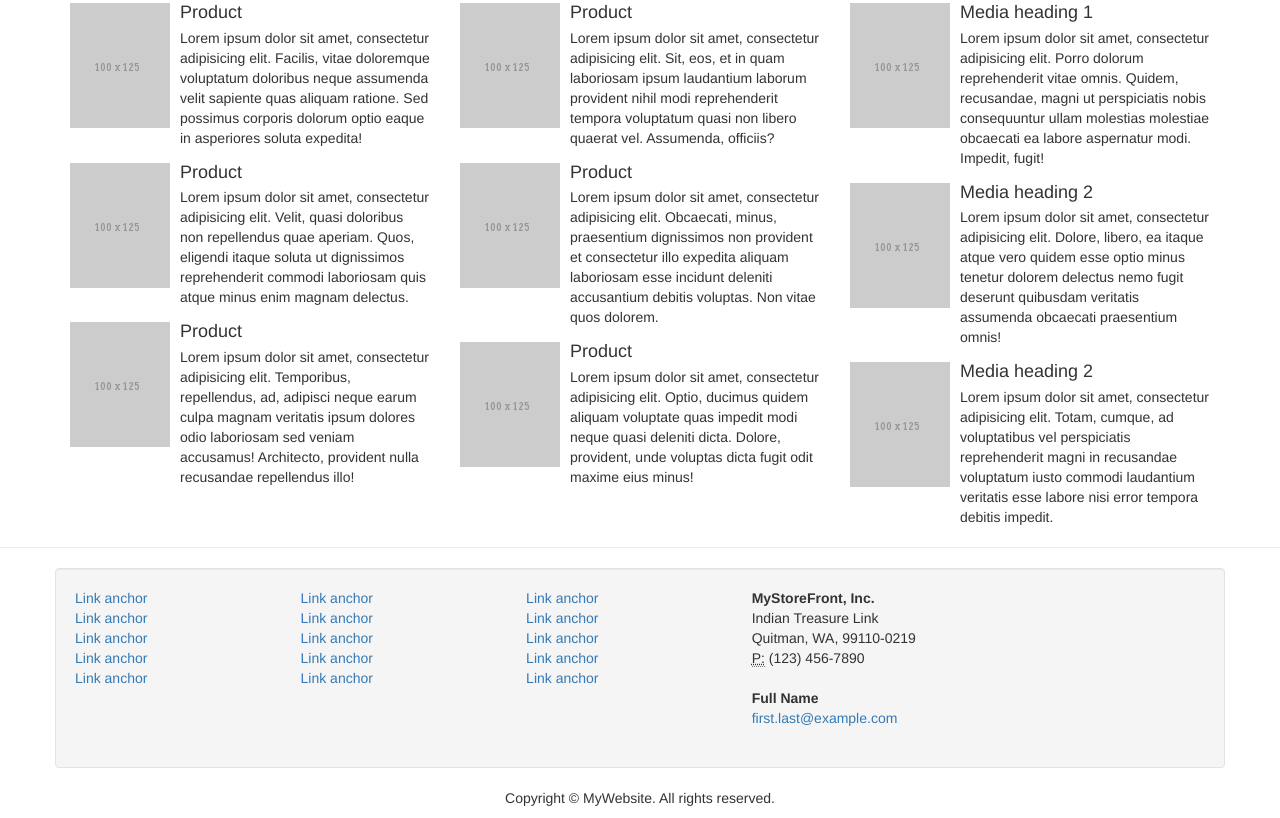
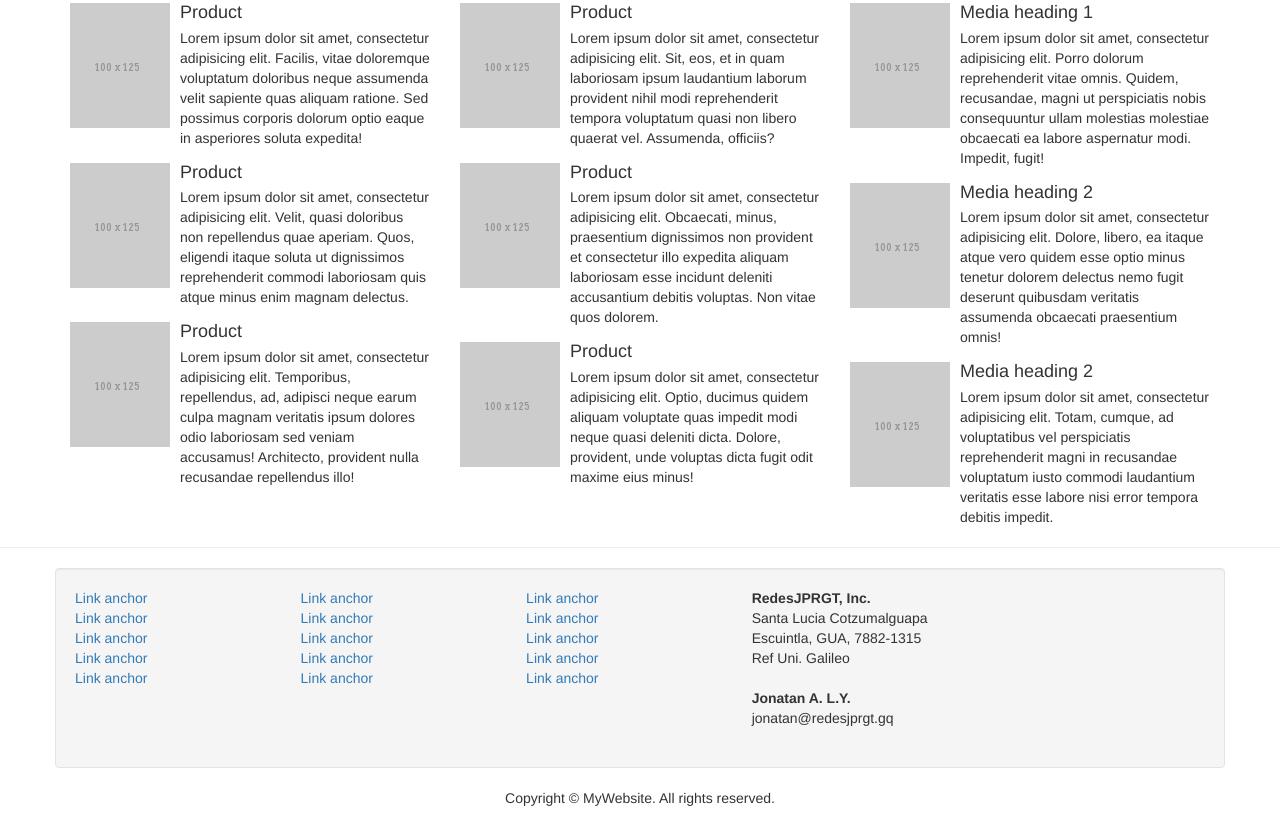
Before and after one commit to jonatanaly/redesjprgtv3, a plain HTML site: page index.html in a window 1280 px wide. Shown: the part 1685-2503 px from the top of the page. Drawn offline with Linux system fonts and the light colour scheme.

Commit message:
Add files via upload

```diff
--- a/index.html
+++ b/index.html
@@ -337,16 +337,16 @@
       </div>
       <div class="col-xs-6 col-sm-6 col-md-6 col-lg-5">
         <address>
-        <strong>MyStoreFront, Inc.</strong><br>
-        Indian Treasure Link<br>
-        Quitman, WA, 99110-0219<br>
-        <abbr title="Phone">P:</abbr> (123) 456-7890
-      </address>
+        <strong>RedesJPRGT, Inc.</strong><br>
+        Santa Lucia Cotzumalguapa<br>
+Escuintla, GUA, 7882-1315<br>
+Ref Uni. Galileo
+        </address>
         <address>
-        <strong>Full Name</strong><br>
-        <a href="mailto:#">first.last@example.com</a>
+        <strong>Jonatan A. L.Y.</strong><br>
+        jonatan@redesjprgt.gq
         </address>
-        </div>
+      </div>
     </div>
   </div>
 
```
